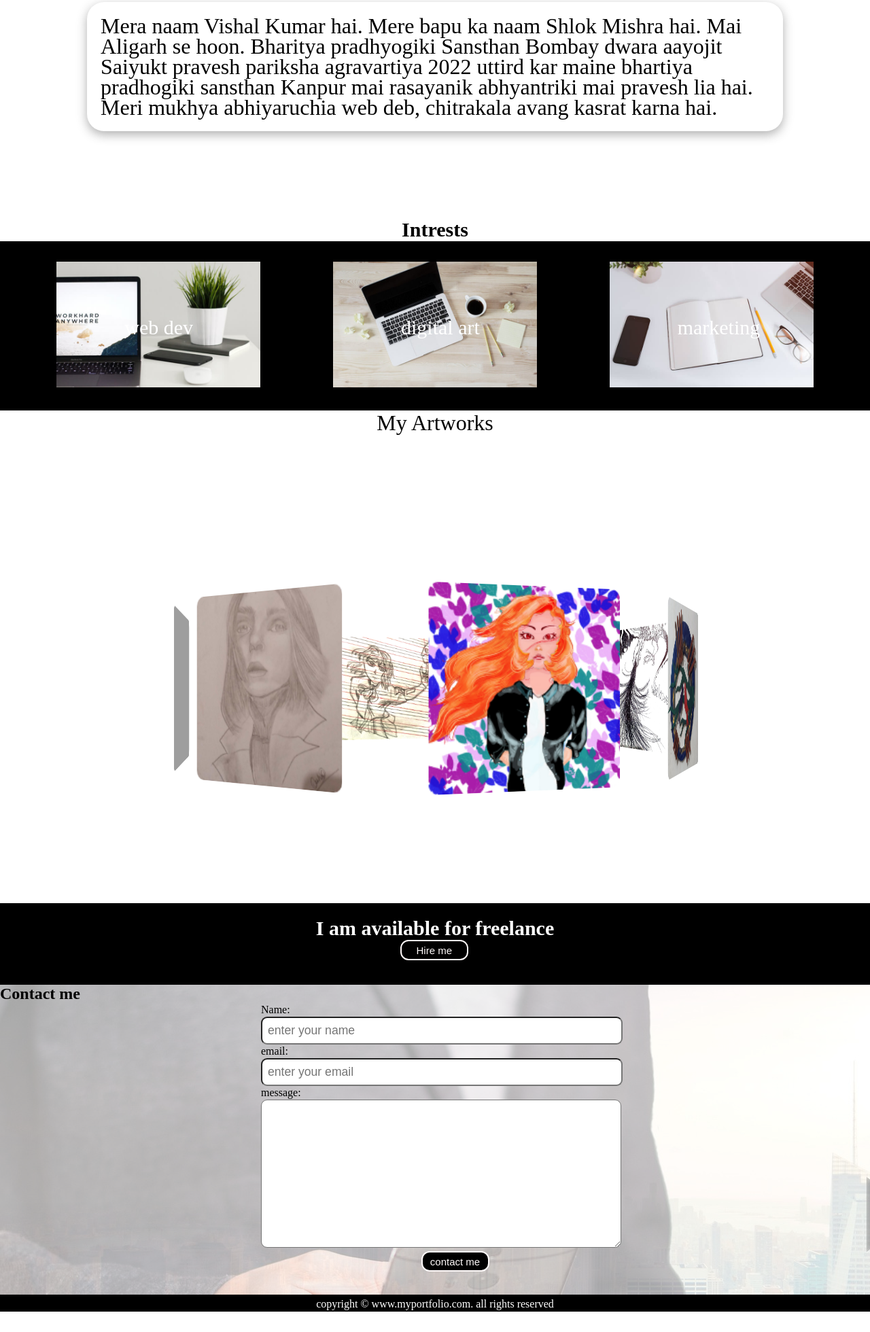
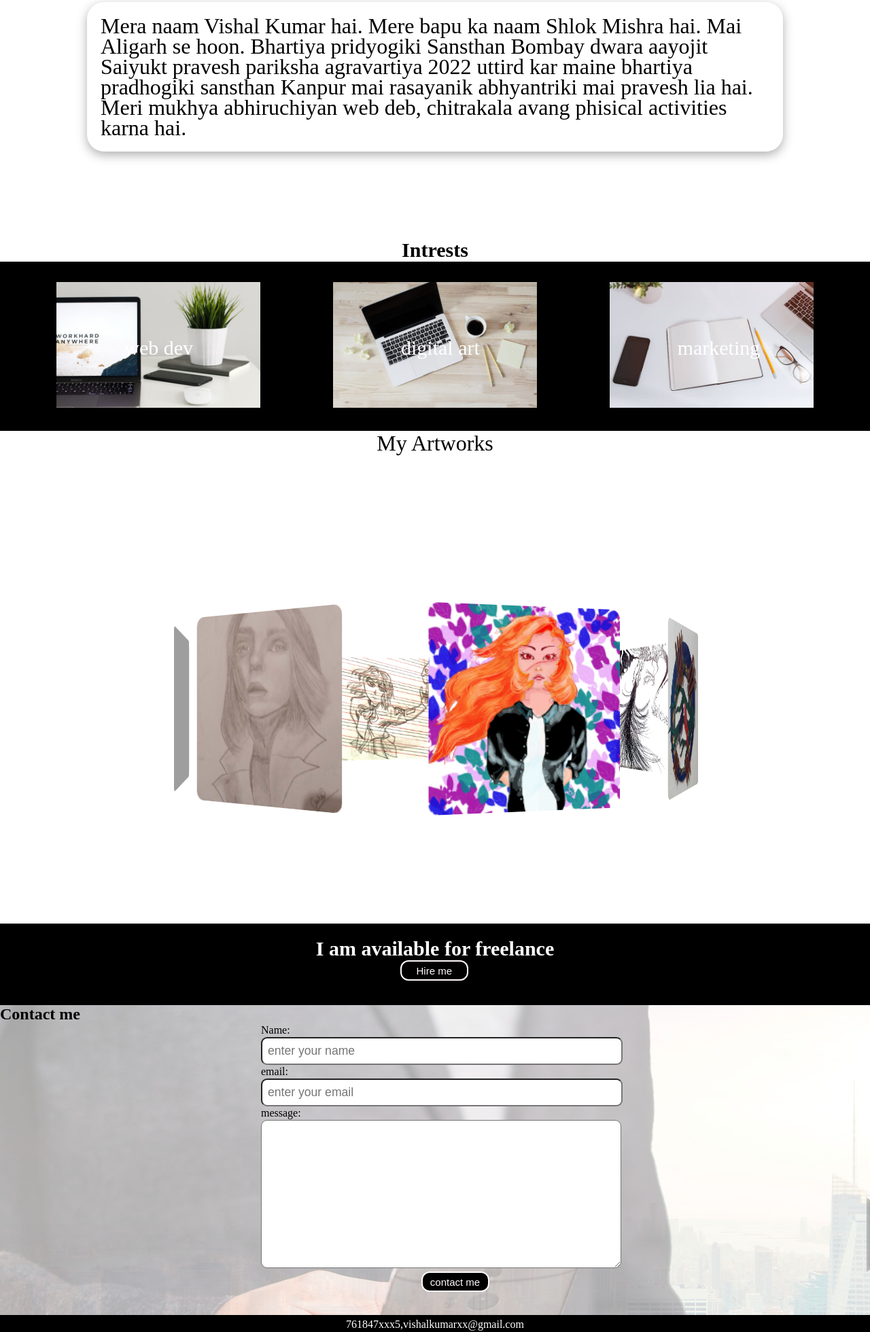
Before and after one commit to dr77aon/Dr77aon.github.io, a plain HTML site: page index.html in a window 1280 px wide. Shown: the part 1148-3108 px from the top of the page at 68% size. Before the commit the page ends 3078 px from the top, so only its background shows below. Drawn offline with Linux system fonts and the light colour scheme; grey boxes are pictures that could not be loaded.

Commit message:
Update index.html

```diff
--- a/index.html
+++ b/index.html
@@ -76,7 +76,7 @@
             </div>
         </div>
         <div id="intr">
-            <p class="intro">Mera naam Vishal Kumar hai. Mere bapu ka naam Shlok Mishra hai. Mai Aligarh se hoon. Bharitya pradhyogiki Sansthan Bombay dwara aayojit Saiyukt pravesh pariksha agravartiya 2022 uttird kar maine bhartiya pradhogiki sansthan Kanpur mai rasayanik abhyantriki mai pravesh lia hai. <br> Meri mukhya abhiyaruchia web deb, chitrakala avang kasrat karna hai.</p></div>
+            <p class="intro">Mera naam Vishal Kumar hai. Mere bapu ka naam Shlok Mishra hai. Mai Aligarh se hoon. Bhartiya pridyogiki Sansthan Bombay dwara aayojit Saiyukt pravesh pariksha agravartiya 2022 uttird kar maine bhartiya pradhogiki sansthan Kanpur mai rasayanik abhyantriki mai pravesh lia hai. <br> Meri mukhya abhiruchiyan web deb, chitrakala avang phisical activities karna hai.</p></div>
         </div>
     </div>
     <div><h3>Intrests</h3></div>
@@ -128,7 +128,7 @@
 
     <footer>
 
-            copyright &copy; www.myportfolio.com. all rights reserved
+           761847xxx5,vishalkumarxx@gmail.com
 
     </footer>
 </body>
```
